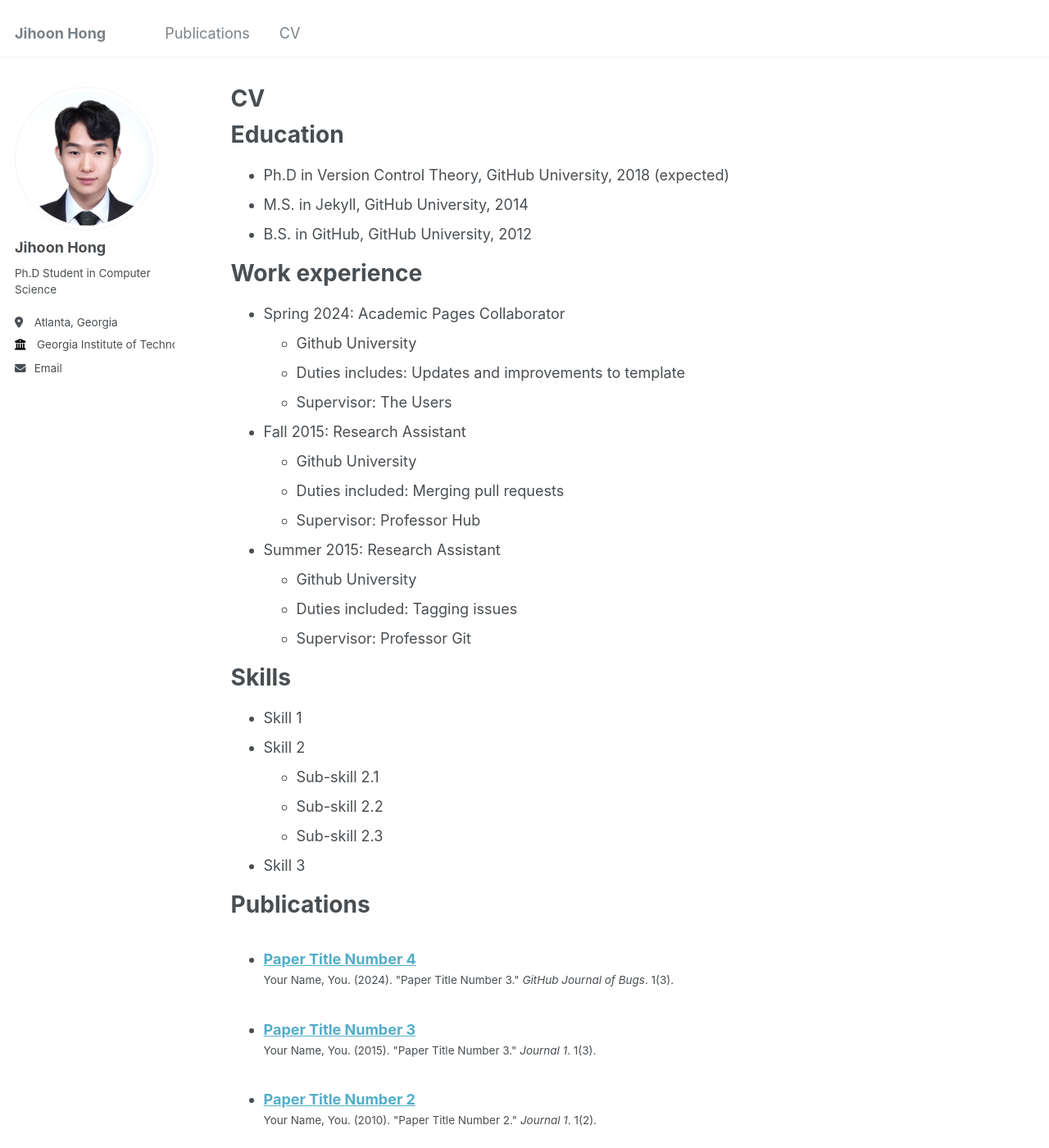
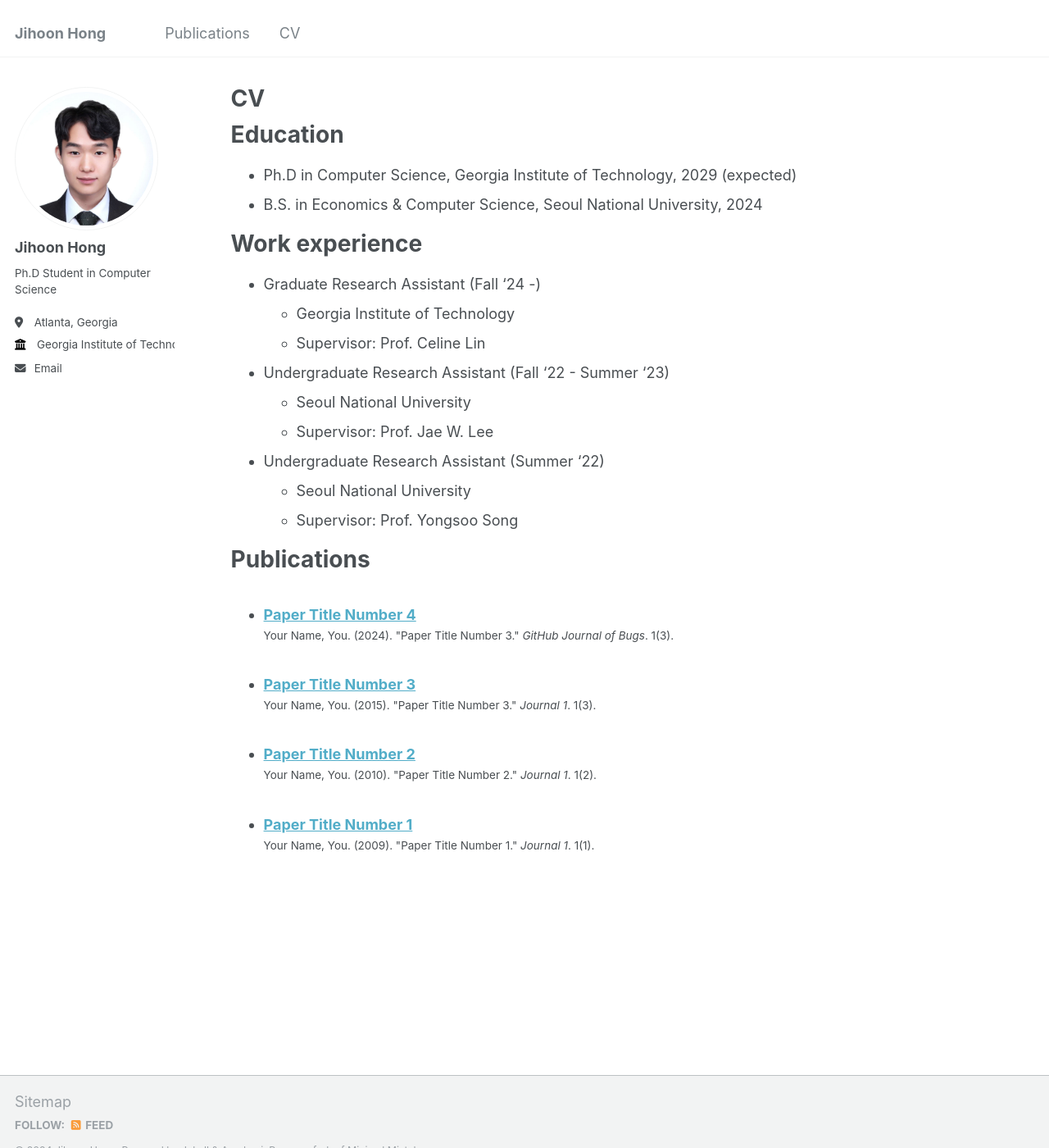
Before and after one commit to athlon76/athlon76.github.io, a Jekyll site: the page built from _pages/cv.md, in a window 1280 px wide and 1400 px high. Shown: the whole window at 82% size. Built offline with Jekyll 4.4.1, drawn with Linux system fonts in a browser that asks for light colours; some of the changed text lies outside the part shown.

Commit message:
Update cv.md

```diff
--- a/_pages/cv.md
+++ b/_pages/cv.md
@@ -11,54 +11,25 @@ redirect_from:
 
 Education
 ======
-* Ph.D in Version Control Theory, GitHub University, 2018 (expected)
-* M.S. in Jekyll, GitHub University, 2014
-* B.S. in GitHub, GitHub University, 2012
+* Ph.D in Computer Science, Georgia Institute of Technology, 2029 (expected)
+* B.S. in Economics & Computer Science, Seoul National University, 2024
 
 Work experience
 ======
-* Spring 2024: Academic Pages Collaborator
-  * Github University
-  * Duties includes: Updates and improvements to template
-  * Supervisor: The Users
+* Graduate Research Assistant (Fall '24 -)
+  * Georgia Institute of Technology
+  * Supervisor: Prof. Celine Lin
 
-* Fall 2015: Research Assistant
-  * Github University
-  * Duties included: Merging pull requests
-  * Supervisor: Professor Hub
+* Undergraduate Research Assistant (Fall '22 - Summer '23)
+  * Seoul National University
+  * Supervisor: Prof. Jae W. Lee
 
-* Summer 2015: Research Assistant
-  * Github University
-  * Duties included: Tagging issues
-  * Supervisor: Professor Git
-
-Skills
-======
-* Skill 1
-* Skill 2
-  * Sub-skill 2.1
-  * Sub-skill 2.2
-  * Sub-skill 2.3
-* Skill 3
+* Undergraduate Research Assistant (Summer '22)
+  * Seoul National University
+  * Supervisor: Prof. Yongsoo Song
 
 Publications
 ======
   <ul>{% for post in site.publications reversed %}
     {% include archive-single-cv.html %}
   {% endfor %}</ul>
-
-Talks
-======
-  <ul>{% for post in site.talks reversed %}
-    {% include archive-single-talk-cv.html  %}
-  {% endfor %}</ul>
-
-Teaching
-======
-  <ul>{% for post in site.teaching reversed %}
-    {% include archive-single-cv.html %}
-  {% endfor %}</ul>
-
-Service and leadership
-======
-* Currently signed in to 43 different slack teams
```
